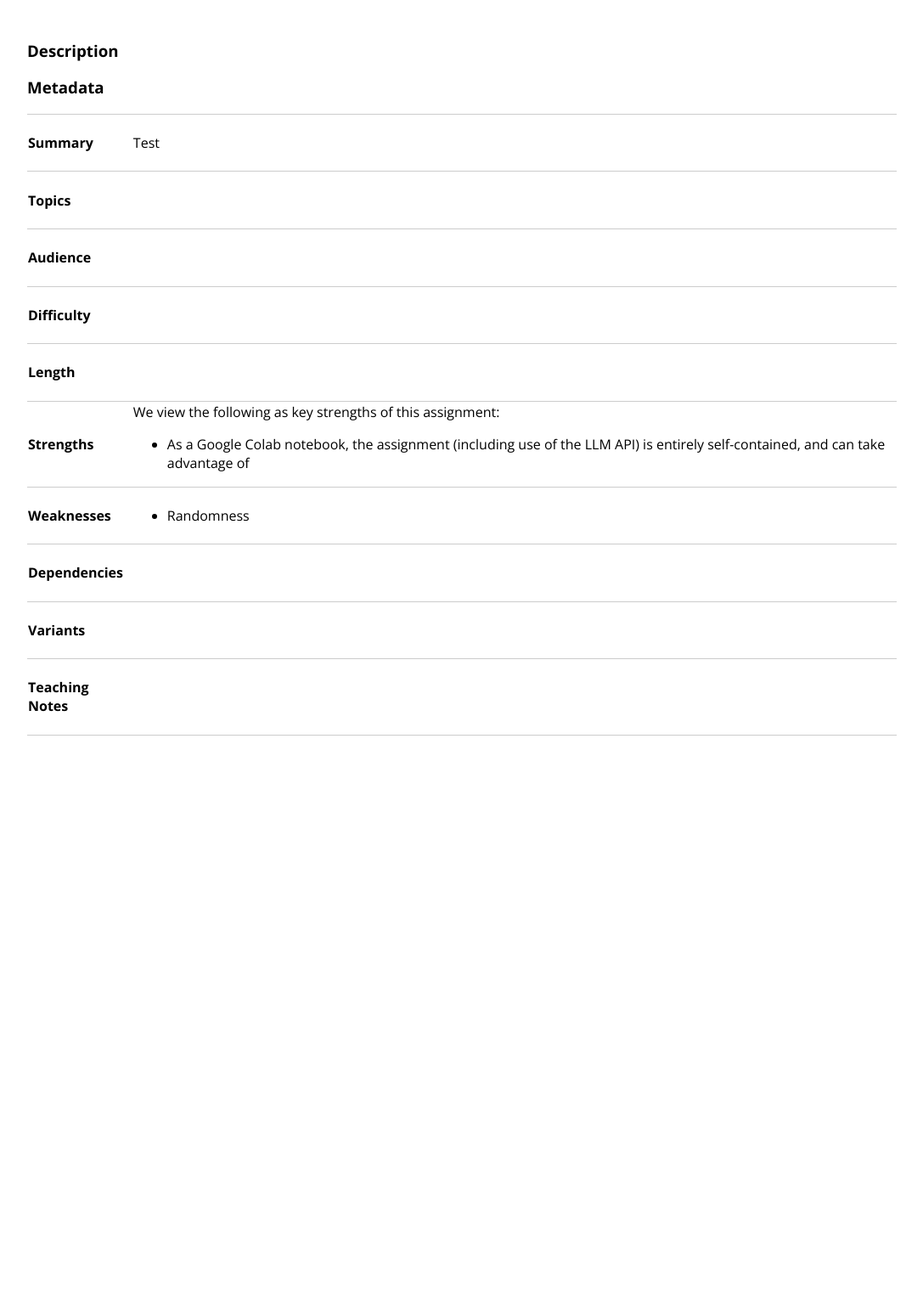
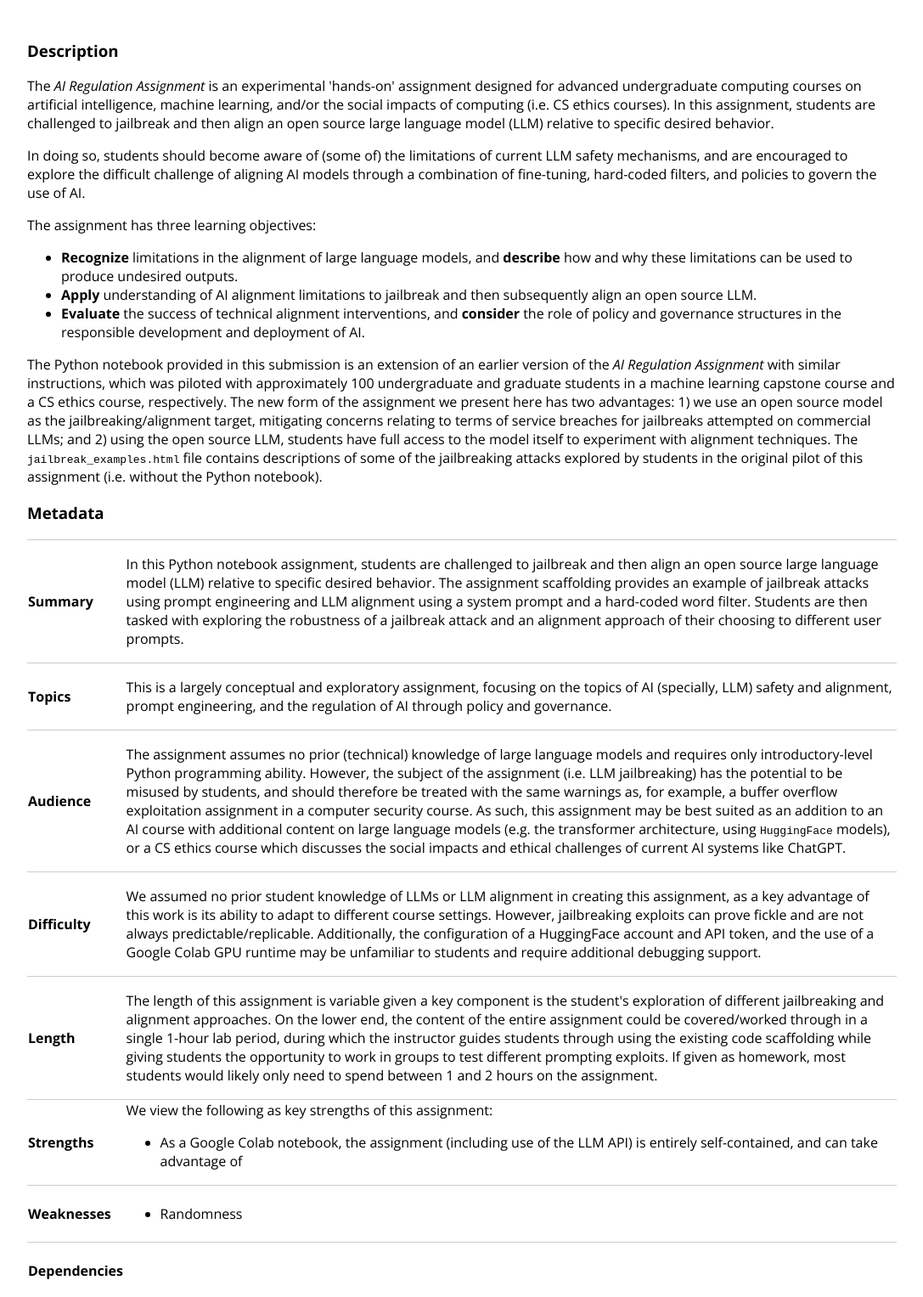
Before and after one commit to james-weichert/ai-regulation-assignment, a plain HTML site: page index.html in a window 1280 px wide. Shown: the part 160-1687 px from the top of the page at 85% size, without its empty margins (104-1191 px from the left). Before the commit the page ends 1034 px from the top, so only its background shows below. Drawn offline with nearby package versions, Linux system fonts and the light colour scheme.

Commit message:
add assignment description pt. 1

```diff
--- a/index.html
+++ b/index.html
@@ -41,28 +41,89 @@
 
             <h3>Description</h3>
 
+            <p>
+                The <em>AI Regulation Assignment</em> is an experimental 'hands-on' assignment designed for advanced undergraduate computing courses on
+                artificial intelligence, machine learning, and/or the social impacts of computing (i.e. CS ethics courses). In this assignment,
+                students are challenged to jailbreak and then align an open source large language model (LLM) relative to specific desired behavior.
+            </p>
+            <p>
+                In doing so, students should become aware of (some of) the limitations of current LLM safety mechanisms, and are encouraged to explore
+                the difficult challenge of aligning AI models through a combination of fine-tuning, hard-coded filters, and policies to govern the use of AI.
+            </p>
+            <p>
+                The assignment has three learning objectives:
+            </p>
+            <ul>
+                <li><strong>Recognize</strong> limitations in the alignment of large language models, and <strong>describe</strong> how and why these limitations
+                    can be used to produce undesired outputs.</li>
+                <li><strong>Apply</strong> understanding of AI alignment limitations to jailbreak and then subsequently align an open source LLM.</li>
+                <li><strong>Evaluate</strong> the success of technical alignment interventions, and <strong>consider</strong> the role of policy
+                and governance structures in the responsible development and deployment of AI.</li>
+            </ul>
+
+            <p>
+                The Python notebook provided in this submission is an extension of an earlier version of the <em>AI Regulation Assignment</em> with
+                similar instructions, which was piloted with approximately 100 undergraduate and graduate students in a machine learning capstone
+                course and a CS ethics course, respectively. The new form of the assignment we present here has two advantages: 1) we use an open source
+                model as the jailbreaking/alignment target, mitigating concerns relating to terms of service breaches for jailbreaks attempted on commercial LLMs;
+                and 2) using the open source LLM, students have full access to the model itself to experiment with alignment techniques. The <code>jailbreak_examples.html</code>
+                file contains descriptions of some of the jailbreaking attacks explored by students in the original pilot of this assignment (i.e. without the Python notebook).
+            </p>
+
             <h3>Metadata</h3>
 
             <table>
                 <tr>
                     <td><h4>Summary</h4></td>
-                    <td>Test</td>
+                    <td>
+                        <p>
+                            In this Python notebook assignment, students are challenged to jailbreak and then align an open source large language model (LLM) relative to specific desired behavior.
+                            The assignment scaffolding provides an example of jailbreak attacks using prompt engineering and LLM alignment using a system prompt and a hard-coded word filter.
+                            Students are then tasked with exploring the robustness of a jailbreak attack and an  alignment approach of their choosing to different user prompts.
+                        </p>
+                    </td>
                 </tr>
                 <tr>
                     <td><h4>Topics</h4></td>
-                    <td></td>
+                    <td>
+                        <p>
+                            This is a largely conceptual and exploratory assignment, focusing on the topics of AI (specially, LLM) safety and alignment, prompt engineering,
+                            and the regulation of AI through policy and governance.
+                        </p>
+                    </td>
                 </tr>
                 <tr>
                     <td><h4>Audience</h4></td>
-                    <td></td>
+                    <td>
+                        <p>
+                            The assignment assumes no prior (technical) knowledge of large language models and requires only introductory-level Python programming ability.
+                            However, the subject of the assignment (i.e. LLM jailbreaking) has the potential to be misused by students, and should therefore be treated
+                            with the same warnings as, for example, a buffer overflow exploitation assignment in a computer security course. As such, this assignment may
+                            be best suited as an addition to an AI course with additional content on large language models (e.g. the transformer architecture, using <code>HuggingFace</code> models),
+                            or a CS ethics course which discusses the social impacts and ethical challenges of current AI systems like ChatGPT.
+                        </p>
+                    </td>
                 </tr>
                 <tr>
                     <td><h4>Difficulty</h4></td>
-                    <td></td>
+                    <td>
+                        <p>
+                            We assumed no prior student knowledge of LLMs or LLM alignment in creating this assignment, as a key advantage of this work is its ability to adapt to different course settings.
+                            However, jailbreaking exploits can prove fickle and are not always predictable/replicable. Additionally, the configuration of a HuggingFace account and API token, and the use of
+                            a Google Colab GPU runtime may be unfamiliar to students and require additional debugging support.
+                        </p>
+                    </td>
                 </tr>
                 <tr>
                     <td><h4>Length</h4></td>
-                    <td></td>
+                    <td>
+                        <p>
+                            The length of this assignment is variable given a key component is the student's exploration of different jailbreaking and alignment approaches. On the lower end, the content of
+                            the entire assignment could be covered/worked through in a single 1-hour lab period, during which the instructor guides students through using the existing code scaffolding while
+                            giving students the opportunity to work in groups to test different prompting exploits. If given as homework, most students would likely only need to spend between 1 and 2 hours
+                            on the assignment.
+                        </p>
+                    </td>
                 </tr>
                 <tr>
                     <td><h4>Strengths</h4></td>
```
